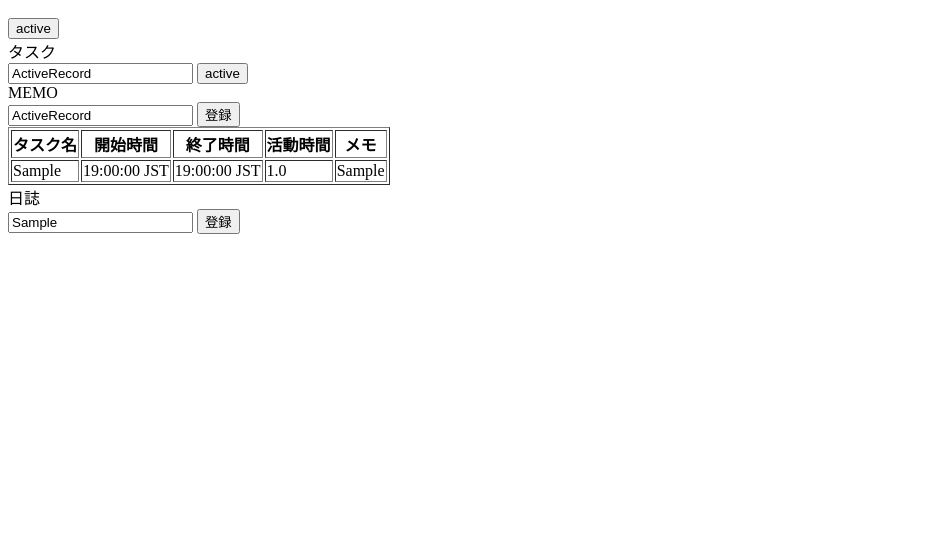
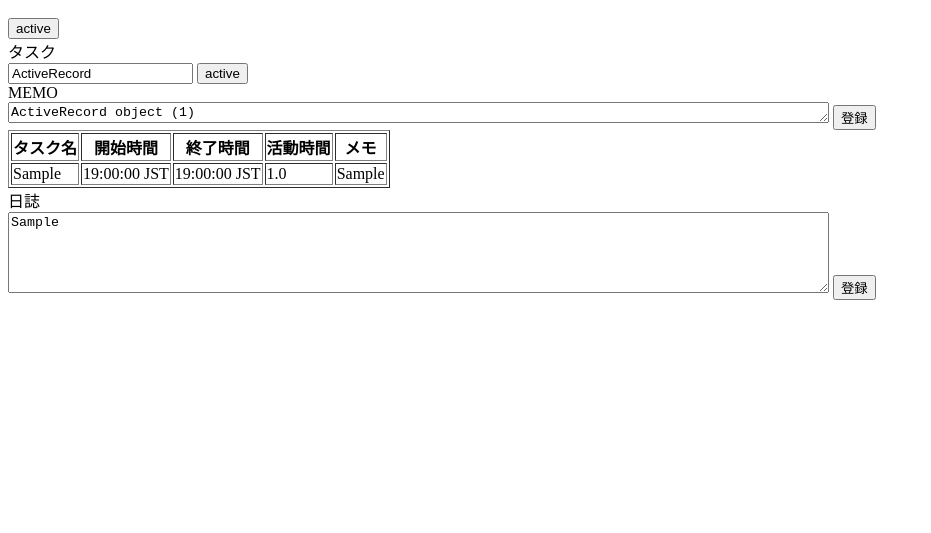
Before and after one commit to naoki-urabe/time_manager, a Django app: template templates/activity_record.html in a window 1280 px wide. Shown: the part 244-777 px from the top of the page, without its empty margins (0-931 px from the left). Run offline with Django 3.2, Linux system fonts and the light colour scheme; tables that the repository leaves empty hold one stand-in row (values such as "Sample post"); the template is opened without the code that fills it: values that come from a table or form of the project are taken from there, most other values are stand-ins (such as "Sample title", 1, 10 or a date in 2020); some libraries are stand-ins or nearby versions.

Commit message:
メモ欄サイズ変更

```diff
--- a/templates/activity_record.html
+++ b/templates/activity_record.html
@@ -51,7 +51,7 @@
         <form action = "{% url 'register_activity_record' %}" method="post" name="task">
             {% csrf_token %}
             <input type="hidden" id="activity_id" name="activity_id" value={{ task_id }}>
-            <input type="text" id="memo" name="memo" value={{ task_memo }}>
+            <textarea name="memo" cols="100" rows="1">{{ task_memo }}</textarea>
             <input type="submit" id="register_memo" name="register_memo" value="登録">
         </form>
         {% endif %}
@@ -77,7 +77,8 @@
         <form action = "{% url 'register_activity_record' %}" method="post" name="task">
             {% csrf_token %}
             <input type="hidden" id="activity_id" name="activity_id" value={{ active_id }}>
-            <input type="text" id="memo" name="memo" value={{ active_memo }}>
+            <textarea name="memo" cols="100" rows="5">{{ active_memo }}</textarea>
+
             <input type="submit" id="register_memo" name="register_memo" value="登録">
         </form>
         {% endif %}
```
